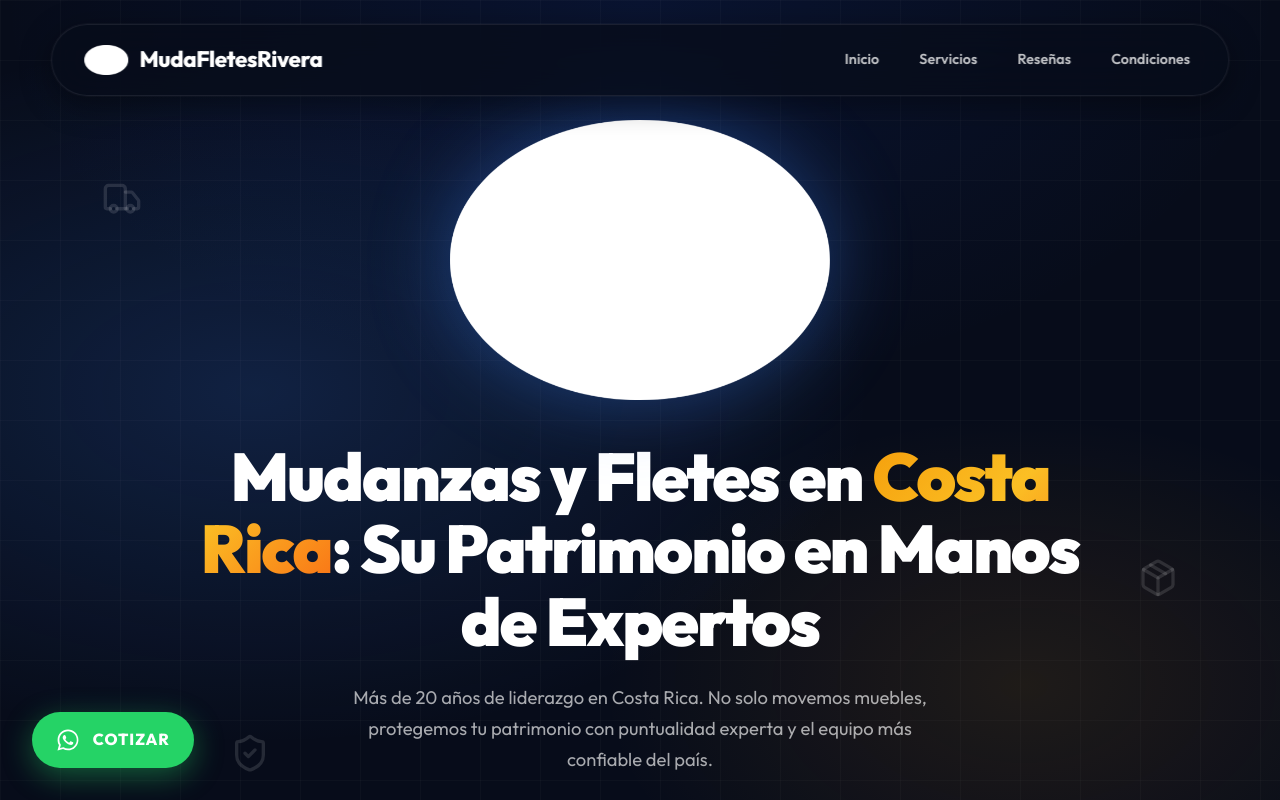
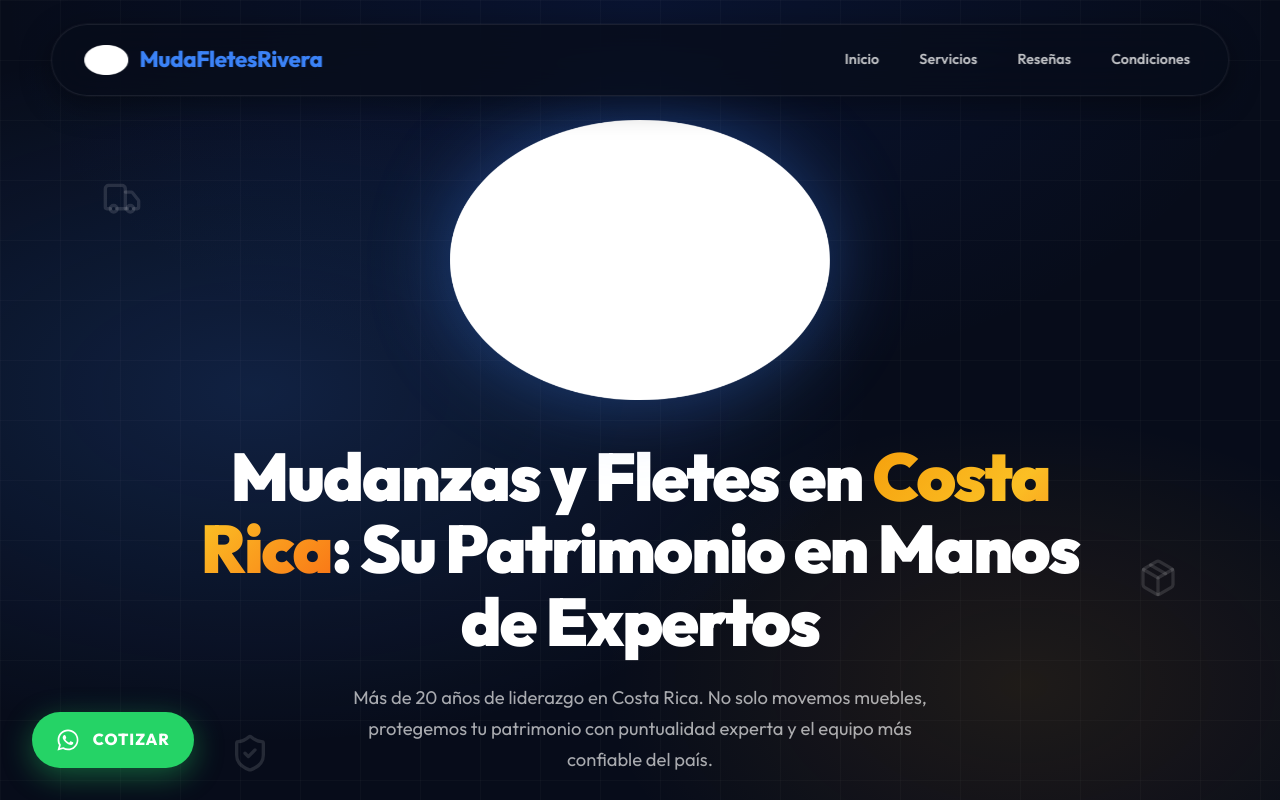
Before and after one commit to R1ve3raaTech/MudaFletesRivera, a React (Vite) app: page / in a window 1280 px wide. Shown: the top 800 px of the page. Built offline with nearby package versions, Linux system fonts and the light colour scheme; no server answers; the database is empty.

Commit message:
Fix: revert navbar logo color to brand blue

```diff
--- a/src/components/navbar/Navbar.module.css
+++ b/src/components/navbar/Navbar.module.css
@@ -30,7 +30,7 @@
 .logo {
     font-weight: 800;
     font-size: 1.4rem;
-    color: white;
+    color: var(--primary-brand);
     display: flex;
     align-items: center;
     gap: 0.7rem;
```
